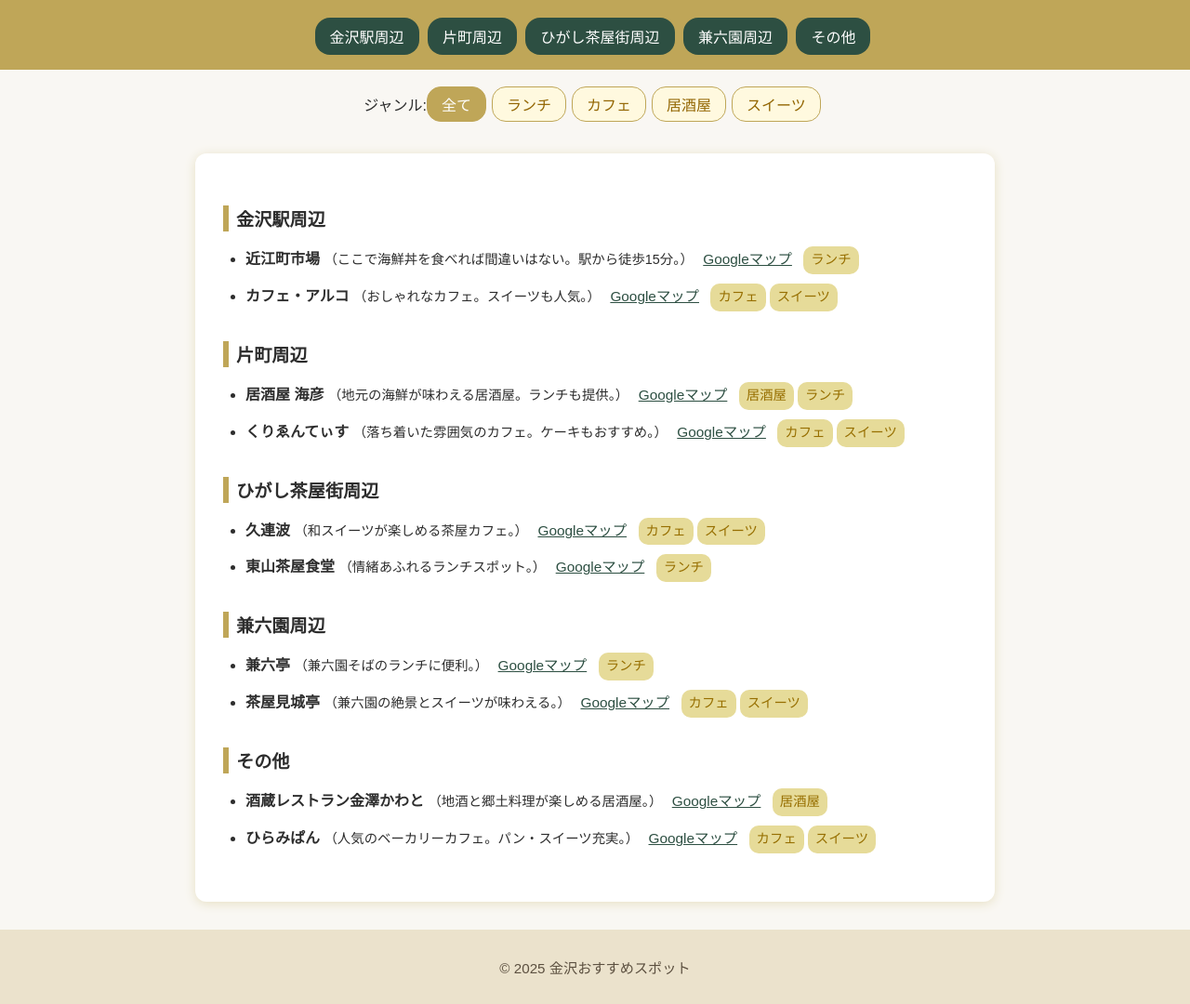
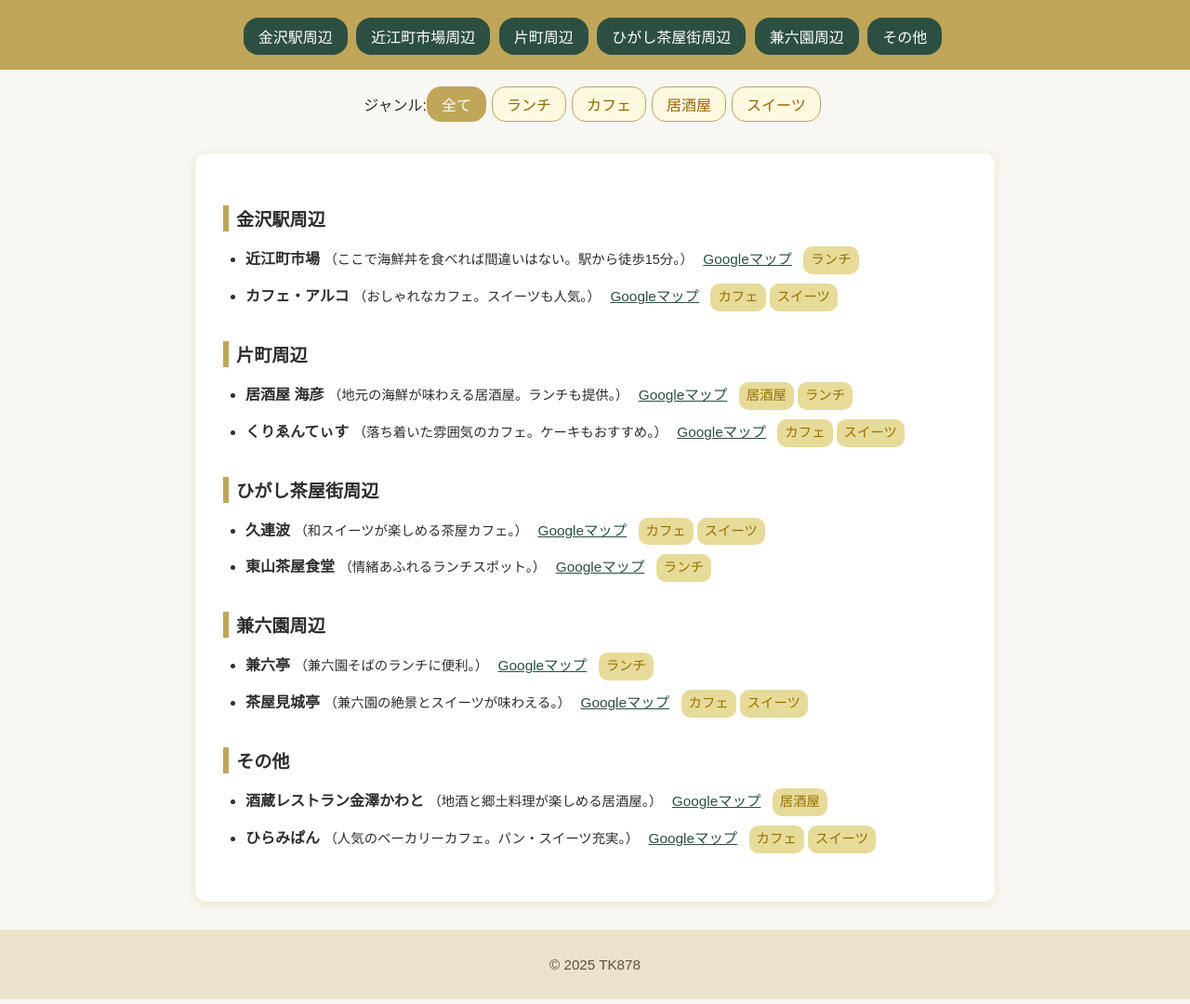
Before and after one commit to TK878/my-kanazawa-spots, a plain HTML site: page index.html in a window 1280 px wide. Shown: the part 94-1174 px from the top of the page at 93% size. Drawn offline with Linux system fonts and the light colour scheme.

Commit message:
Update index.html

```diff
--- a/index.html
+++ b/index.html
@@ -11,6 +11,7 @@
     <h1>金沢のおすすめスポット</h1>
     <nav class="area-nav">
       <a href="#station">金沢駅周辺</a>
+      <a href="#ohmicho">近江町市場周辺</a>
       <a href="#katamachi">片町周辺</a>
       <a href="#higashichaya">ひがし茶屋街周辺</a>
       <a href="#kenrokuen">兼六園周辺</a>
@@ -20,13 +21,14 @@
   <div class="tag-filter"></div>
   <main>
     <section id="station" data-area="station" data-title="金沢駅周辺"></section>
+    <section id="ohmicho" data-area="ohmicho" data-title="近江町市場周辺"></section>
     <section id="katamachi" data-area="katamachi" data-title="片町周辺"></section>
     <section id="higashichaya" data-area="higashichaya" data-title="ひがし茶屋街周辺"></section>
     <section id="kenrokuen" data-area="kenrokuen" data-title="兼六園周辺"></section>
     <section id="others" data-area="others" data-title="その他"></section>
   </main>
   <footer>
-    <p>&copy; 2025 金沢おすすめスポット</p>
+    <p>&copy; 2025 TK878</p>
   </footer>
   <script src="main.js"></script>
 </body>
```
